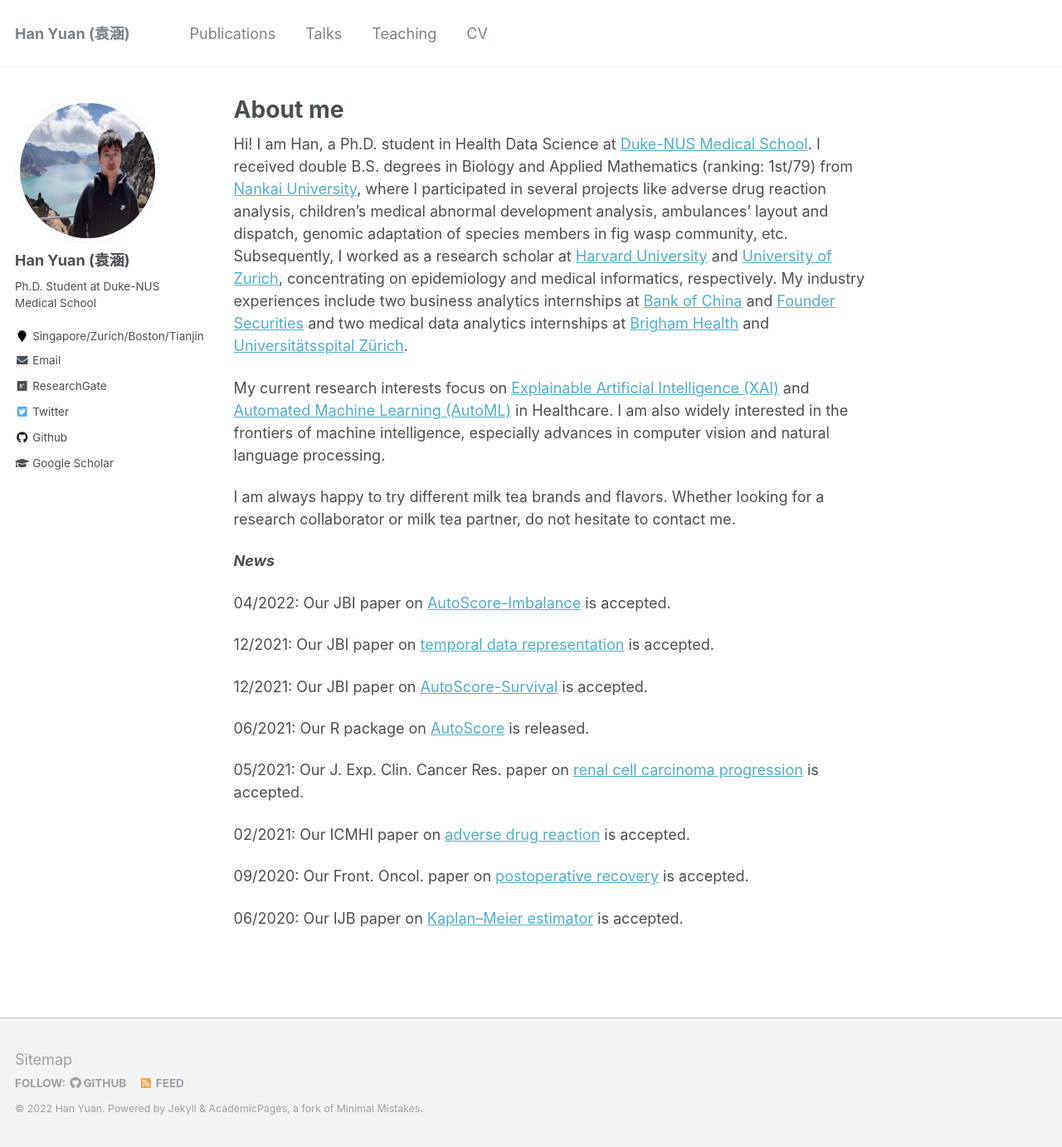
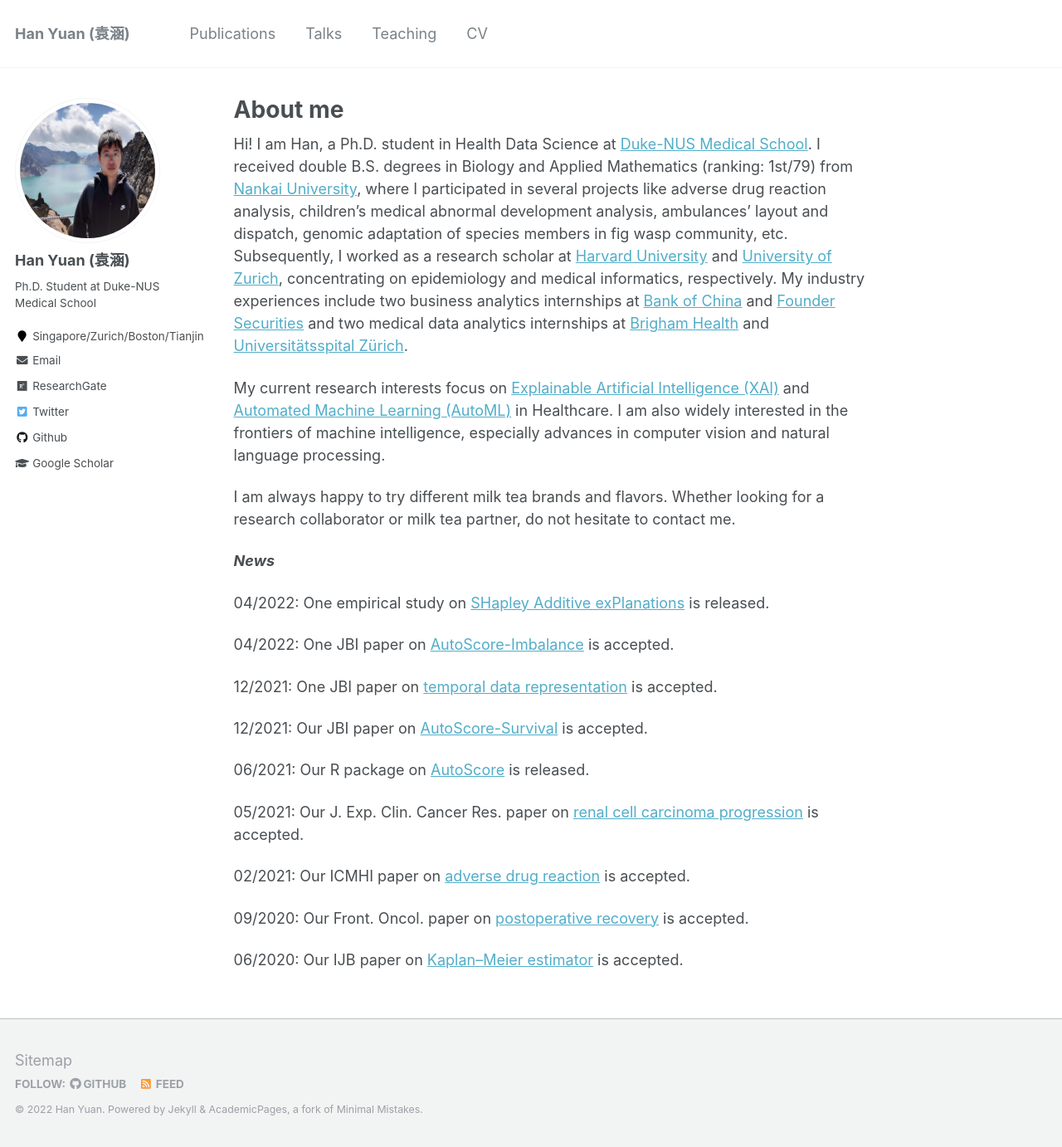
Before and after one commit to Han-Yuan-Med/Han-Yuan-Med.github.io, a Jekyll site: the page built from _pages/about.md, in a window 1280 px wide and 1382 px high. Shown: the whole window at 83% size. Built offline with Jekyll 4.4.1, drawn with Linux system fonts in a browser that asks for light colours.

Commit message:
Update about.md

```diff
--- a/_pages/about.md
+++ b/_pages/about.md
@@ -16,9 +16,11 @@
 
 ***News***
 
-04/2022: Our JBI paper on [AutoScore-Imbalance](https://www.sciencedirect.com/science/article/abs/pii/S1532046422000880) is accepted.
+04/2022: One empirical study on [SHapley Additive exPlanations]() is released.
 
-12/2021: Our JBI paper on [temporal data representation](https://www.sciencedirect.com/science/article/abs/pii/S1532046421003099) is accepted.
+04/2022: One JBI paper on [AutoScore-Imbalance](https://www.sciencedirect.com/science/article/abs/pii/S1532046422000880) is accepted.
+
+12/2021: One JBI paper on [temporal data representation](https://www.sciencedirect.com/science/article/abs/pii/S1532046421003099) is accepted.
 
 12/2021: Our JBI paper on [AutoScore-Survival](https://www.sciencedirect.com/science/article/abs/pii/S1532046421002884) is accepted.
 
```
